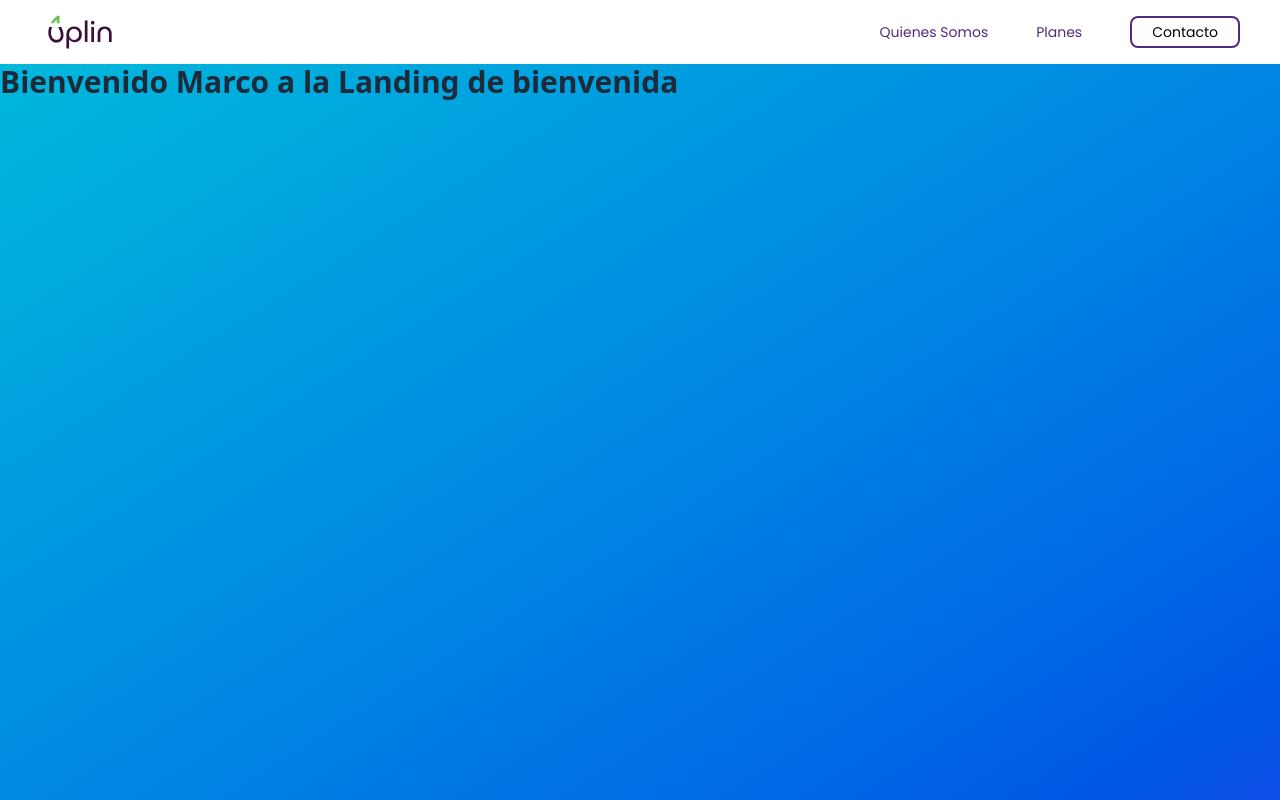
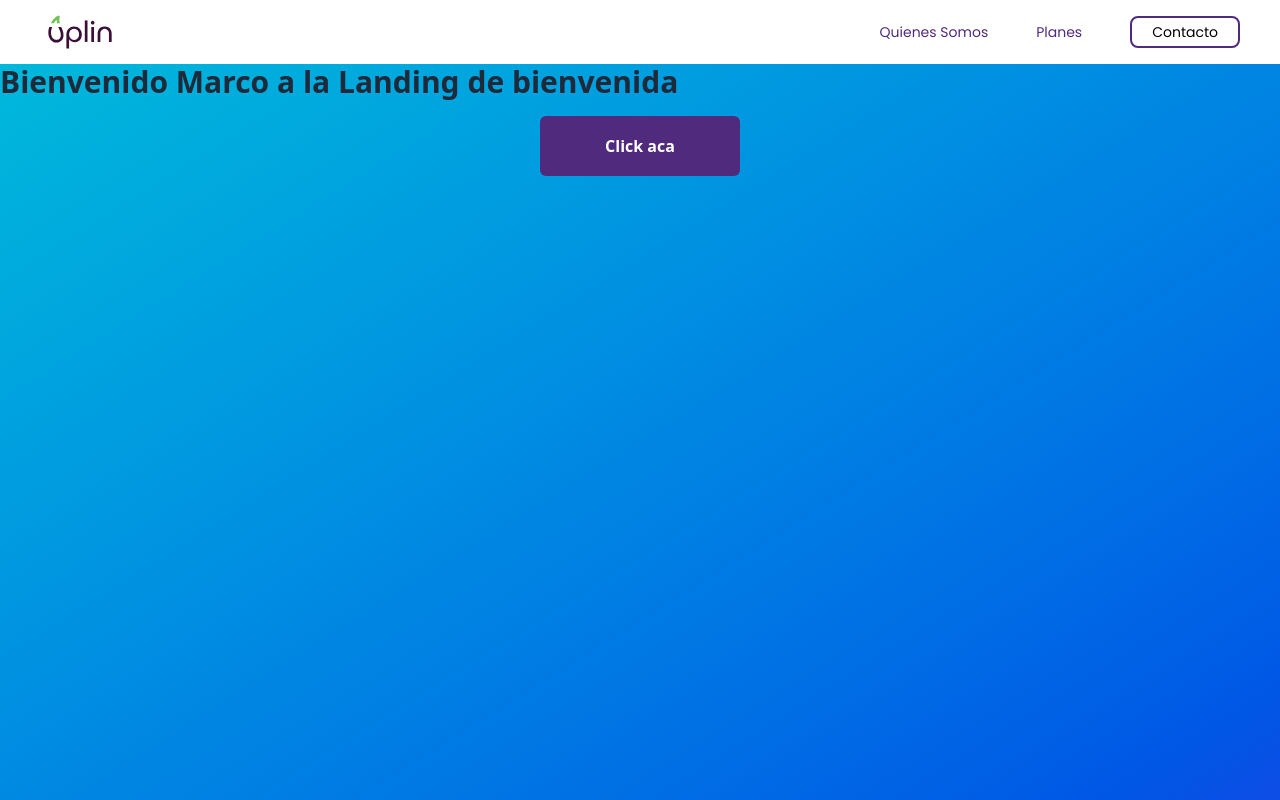
Before and after one commit to Uplinhr/uplinhr, a Next.js app: page / in a window 1280 px wide. Shown: the top 800 px of the page. Built offline with nearby package versions, Linux system fonts and the light colour scheme.

Commit message:
Button y plan card

```diff
--- a/src/app/page.tsx
+++ b/src/app/page.tsx
@@ -1,10 +1,18 @@
+import Button from "@/components/Button/Button";
+
 export default function TestTailwind() {
   return (
-
-        <h1 className="min-h-screen bg-gradient-to-br from-cyan-500 to-blue-700 text-3xl font-bold text-gray-800 mb-4 bg-red">
-          Bienvenido Marco a la Landing de bienvenida
-        </h1>
-
-
+    <div className="min-h-screen bg-gradient-to-br from-cyan-500 to-blue-700 ">
+      <h1 className="text-3xl font-bold text-gray-800 mb-4 bg-red">
+        Bienvenido Marco a la Landing de bienvenida
+      </h1>
+        <Button
+        link='/'
+        tag= 'Click aca'
+        mode= {0}
+        height={60}
+        width={200}>
+        </Button>
+    </div>
   );
 }
--- /dev/null
+++ b/src/components/Button/Button.tsx
@@ -0,0 +1,59 @@
+import Link from "next/link";
+
+interface ButtonProps{
+    link: string;
+    tag: string;
+    mode: 0 | 1 | 2;
+    height: number
+    width: number
+}
+
+/**
+ * Componente button personalizado
+ * @param {string} link - URL del boton
+ * @param {string} tag - Etiqueta del boton
+ * @param {0 | 1 | 2} mode - Indica el modo de color del boton
+ * @param {number} height - Altura del boton
+ * @param {number} width - Ancho del boton
+ * @returns {JSX.Element} Componente de botón estilizado
+ */
+const Button = ({link, tag, mode, height, width}: ButtonProps) => {
+
+        const colorConfig = {
+        0: {
+          base: { bg: 'bg-[#502B7D]', text: 'text-white' },
+          hover: { bg: 'hover:bg-white', text: 'hover:text-[#502B7D]' }
+        },
+        1: {
+          base: { bg: 'bg-white', text: 'text-[#502B7D]' },
+          hover: { bg: 'hover:bg-[#502B7D]', text: 'hover:text-white' }
+        },
+        2: {
+          base: { bg: 'bg-[#72C058]', text: 'text-white' },
+          hover: { bg: 'hover:bg-white', text: 'hover:text-[#72C058]' }
+        }
+    };
+
+    const { base, hover } = colorConfig[mode];
+
+    return(
+        <div className="flex justify-center">
+            <Link href={link}>
+                <button className={`font-poppins font-semibold
+                text-[16px] rounded-[6px] px-4 py-2 cursor-pointer
+                transition-colors duration-300 ease-in-out
+                ${base.bg} ${base.text}
+                ${hover.bg} ${hover.text}`}
+                style={{
+                  height: `${height}px`,
+                  width: `${width}px`,
+                  minWidth: 'fit-content'
+                }}>
+                    {tag}
+                </button>
+            </Link>
+        </div>
+    )
+}
+
+export default Button
--- /dev/null
+++ b/src/components/PlanCard/PlanCard.tsx
@@ -0,0 +1,21 @@
+
+
+interface PlanCardProps {
+  plan: {
+    title: string;
+    price: string;
+    description: string;
+    included: string[];
+    excluded: string[];
+    featured?: boolean;
+  };
+}
+
+const PlanCard = ({plan}: PlanCardProps) => {
+    const { title, price, description, included, excluded, featured } = plan;
+    return(
+        <div>
+
+        </div>
+    )
+}
```
